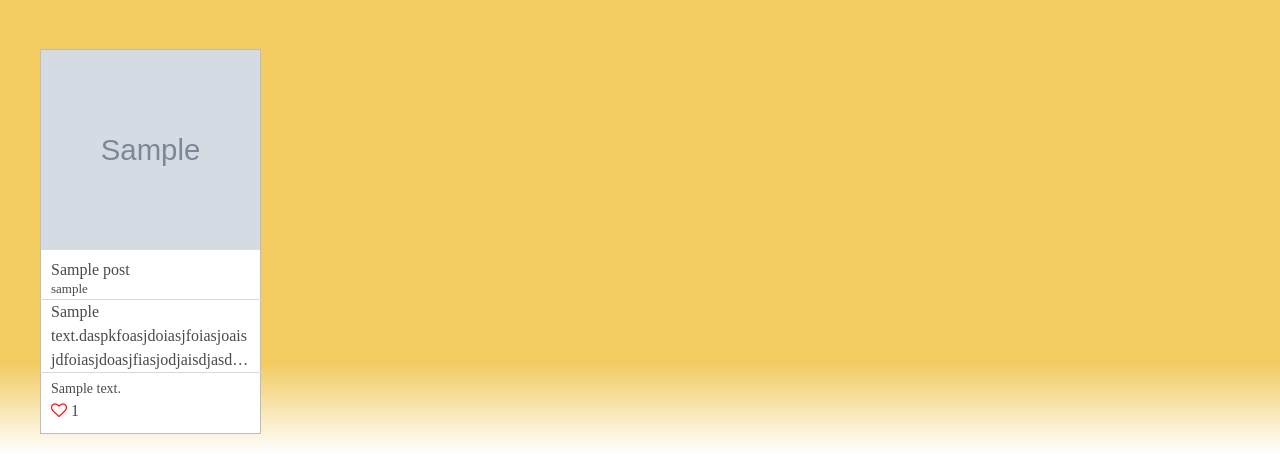
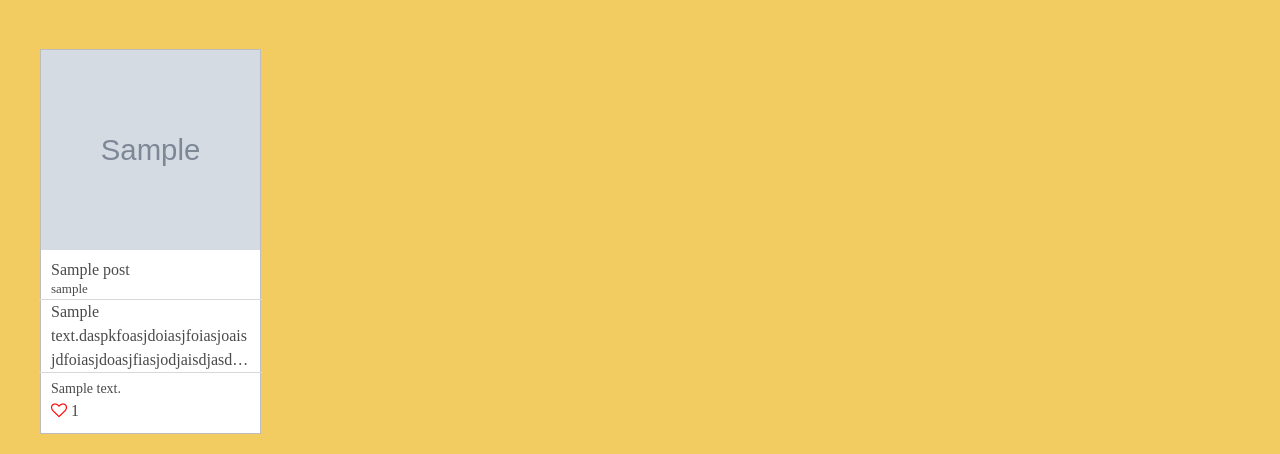
Before and after one commit to aaanjini/hanghae99_007, a Flask app: template templates/user.html in a window 1280 px wide. Shown: the part 472-926 px from the top of the page. Run offline with Flask 2, Linux system fonts and the light colour scheme; the template is opened without the code that fills it: most values are stand-ins (such as "Sample title", 1, 10 or a date in 2020); grey boxes marked "Sample" are stand-in pictures; some libraries are stand-ins or nearby versions; some web fonts are replaced.

Commit message:
파비콘 추가

```diff
--- a/static/main.css
+++ b/static/main.css
@@ -29,7 +29,6 @@
 
 .orange_back {
     background: rgb(242, 203, 97);
-    background: linear-gradient(180deg, rgba(242, 203, 97, 1) 0%, rgba(242, 203, 97, 1) 80%, rgba(242, 203, 97, 0) 100%);
 }
 
 .card_image {
--- a/templates/user.html
+++ b/templates/user.html
@@ -2,7 +2,12 @@
 <html lang="en">
 <head>
     <meta charset="UTF-8">
-
+    <title>겨울붕어</title>
+    <link rel="shortcut icon" href="{{ url_for('static', filename='favicon.ico') }}" type="image/x-icon">
+    <link rel="icon" href="{{ url_for('static', filename='favicon.ico') }}" type="image/x-icon">
+    <meta property="og:title" content="겨울붕어 - 겨울간식은 여기가 최고"/>
+    <meta property="og:description" content="어떤 겨울 간식을 좋아하시나요? 겨울붕어에서 찾아보세요!"/>
+    <meta property="og:image" content="{{ url_for('static', filename='ogimg.png') }}"/>
 
     <!-- Bootstrap CSS -->
     <link rel="stylesheet" href="https://maxcdn.bootstrapcdn.com/bootstrap/4.0.0/css/bootstrap.min.css"
@@ -33,12 +38,7 @@
     <link href="{{ url_for('static', filename='common.css') }}" rel="stylesheet">
     <link href="{{ url_for('static', filename='user.css') }}" rel="stylesheet">
 
-    <title>겨울붕어</title>
-    <link rel="shortcut icon" href="{{ url_for('static', filename='favicon.ico') }}" type="image/x-icon">
-    <link rel="icon" href="{{ url_for('static', filename='favicon.ico') }}" type="image/x-icon">
-    <meta property="og:title" content="겨울붕어 - 겨울간식은 여기가 최고"/>
-    <meta property="og:description" content="어떤 겨울 간식을 좋아하시나요? 겨울붕어에서 찾아보세요!"/>
-    <meta property="og:image" content="{{ url_for('static', filename='ogimg.png') }}"/>
+
 
     <script>
 
```
Also changed, not shown: templates/index.html (+8 -0 lines).
